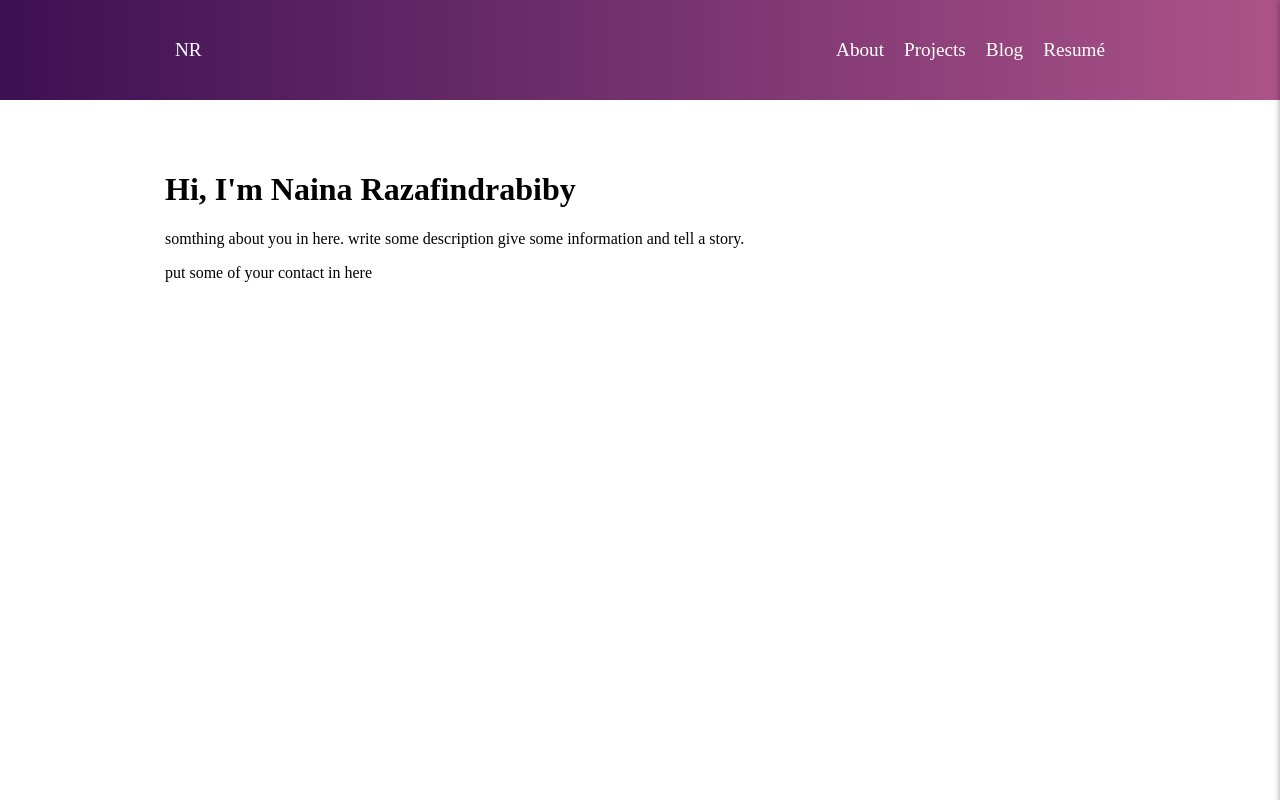
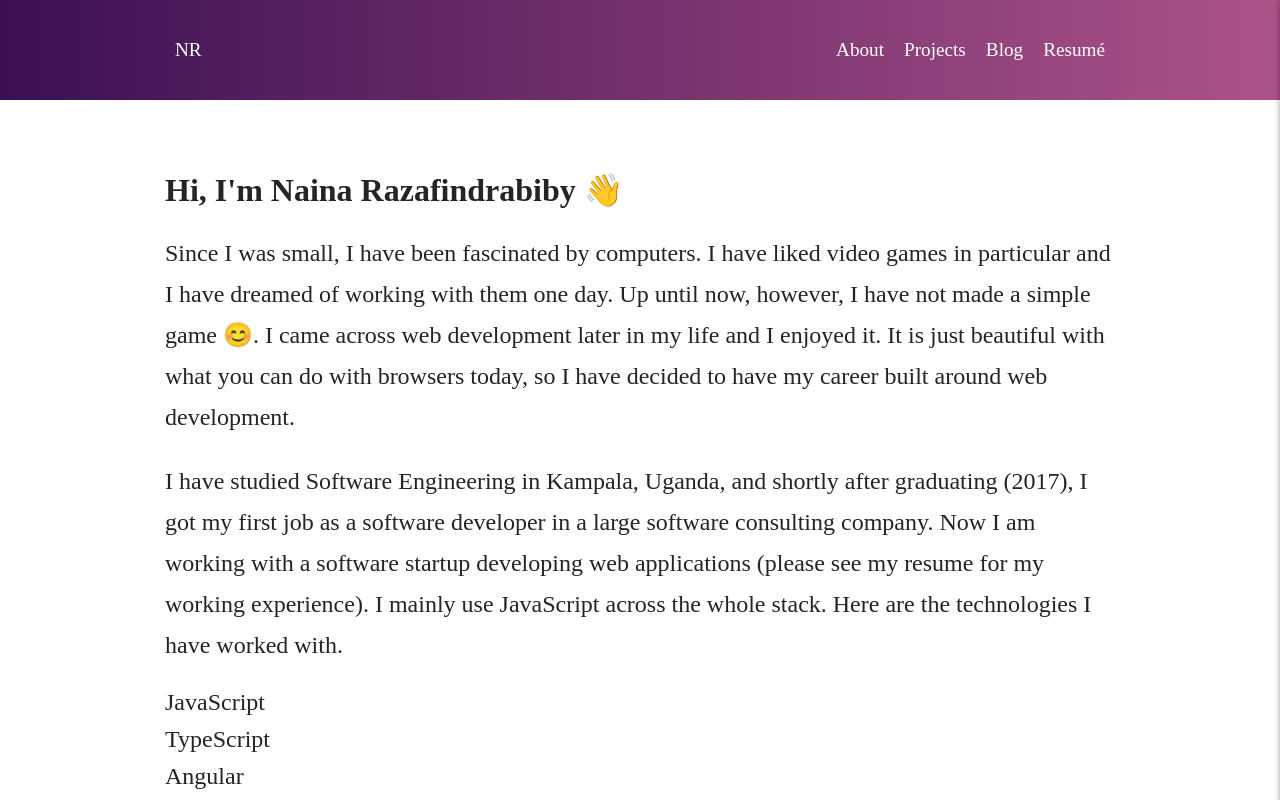
Before and after one commit to nainarazz/portfolio-website, a Next.js app: page /about in a window 1280 px wide. Shown: the top 800 px of the page. Built offline with nearby package versions, Linux system fonts and the light colour scheme.

Commit message:
add content to about page

```diff
--- /dev/null
+++ b/src/pages-styles/about.style.js
@@ -0,0 +1,15 @@
+import styled from 'styled-components';
+
+export const MainContentWrapper = styled.div`
+    padding-top: 150px;
+`;
+
+export const Text = styled.p`
+    line-height: 1.7;
+    font-size: 1.5rem;
+`;
+
+export const Tech = styled.div`
+    font-size: 1.5rem;
+    margin: 10px 0;
+`;
--- a/src/pages/_app.jsx
+++ b/src/pages/_app.jsx
@@ -6,6 +6,7 @@ const GlobalStyle = createGlobalStyle`
         margin: 0;
         padding: 0;
         height: 100vh;
+        color: rgb(34, 36, 38);
 
         #__next {
             position: relative;
--- a/src/pages/about.jsx
+++ b/src/pages/about.jsx
@@ -1,24 +1,45 @@
 import React from 'react';
-import styled from 'styled-components';
 import MainContent from '../components/layout/main-content/main-content.component';
 import { NavBar } from '../components/layout/navbar/navbar.component';
-
-const MainContentWrapper = styled.div`
-    padding-top: 150px;
-`;
+import { MainContentWrapper, Text, Tech } from '../pages-styles/about.style';
 
 function AboutPage() {
+    const tech = [
+        'JavaScript',
+        'TypeScript',
+        'Angular',
+        'React',
+        'Node.js',
+        'Express',
+        'GraphQl',
+        'MongoDb',
+        'SQL Server',
+    ];
     return (
         <>
             <NavBar />
             <MainContentWrapper>
                 <MainContent>
-                    <h1>Hi, I&apos;m Naina Razafindrabiby</h1>
-                    <p>
-                        somthing about you in here. write some description give some information and
-                        tell a story.
-                    </p>
-                    <p>put some of your contact in here</p>
+                    <h1>Hi, I&apos;m Naina Razafindrabiby 👋</h1>
+                    <Text>
+                        Since I was small, I have been fascinated by computers. I have liked video
+                        games in particular and I have dreamed of working with them one day. Up
+                        until now, however, I have not made a simple game 😊. I came across web
+                        development later in my life and I enjoyed it. It is just beautiful with
+                        what you can do with browsers today, so I have decided to have my career
+                        built around web development.
+                    </Text>
+                    <Text>
+                        I have studied Software Engineering in Kampala, Uganda, and shortly after
+                        graduating (2017), I got my first job as a software developer in a large
+                        software consulting company. Now I am working with a software startup
+                        developing web applications (please see my resume for my working
+                        experience). I mainly use JavaScript across the whole stack. Here are the
+                        technologies I have worked with.
+                    </Text>
+                    {tech.map(t => (
+                        <Tech>{t}</Tech>
+                    ))}
                 </MainContent>
             </MainContentWrapper>
         </>
```
